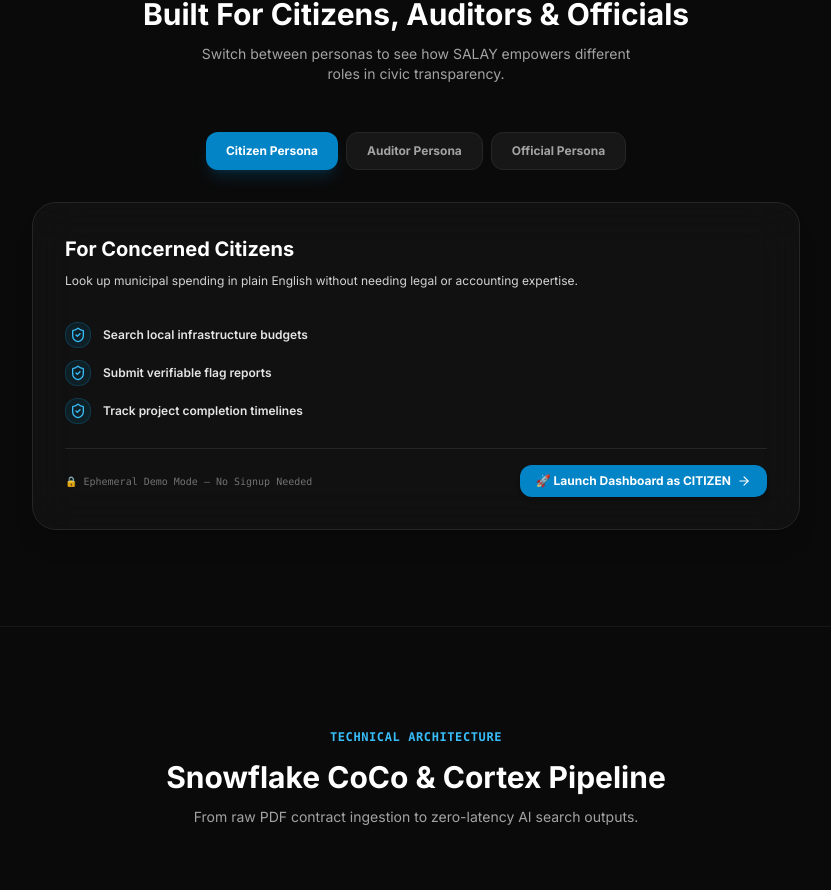
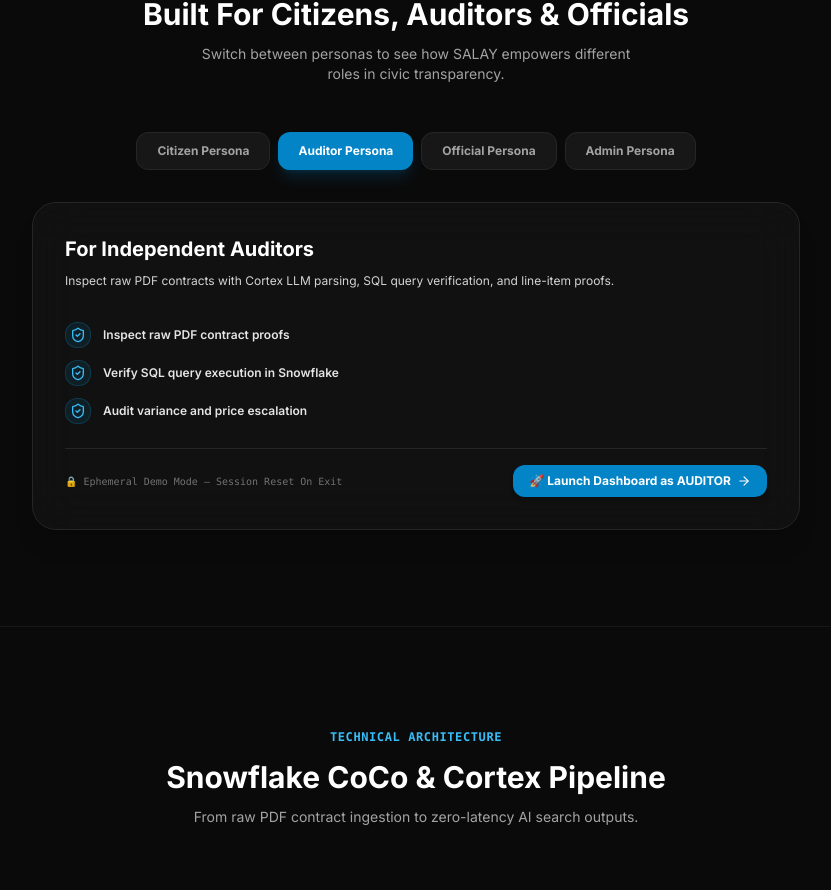
Before and after one commit to zneright/salay, a React (Vite) app in the folder frontend/: page / in a window 1280 px wide. Shown: the part 1652-2542 px from the top of the page, without its empty margins (224-1055 px from the left). Built offline with nearby package versions, Linux system fonts and the light colour scheme; no server answers.

Commit message:
feat: add Administrator persona to demo mode launchers & enforce session-isolated ephemeral sandbox

```diff
--- a/frontend/src/components/ui/JudgeModeBar.tsx
+++ b/frontend/src/components/ui/JudgeModeBar.tsx
@@ -41,6 +41,7 @@
                 }}
                 className="bg-neutral-950 text-emerald-400 border border-neutral-700 px-2 py-0.5 rounded text-[11px] font-bold cursor-pointer focus:outline-none"
               >
+                <option value="Administrator">⚡ Administrator (Full Control)</option>
                 <option value="Auditor">🕵️ Auditor (Full Proof Access)</option>
                 <option value="Government Official">🏛️ Government Official</option>
                 <option value="Citizen">👤 Citizen Persona</option>
--- a/frontend/src/components/ui/Navbar.tsx
+++ b/frontend/src/components/ui/Navbar.tsx
@@ -69,6 +69,16 @@
               <div className="px-3 py-1.5 border-b border-neutral-800 text-[10px] font-mono text-neutral-400 font-bold uppercase">
                 Select Judge Role (Instant Access)
               </div>
+              <button
+                onClick={() => {
+                  loginAsDemo('Administrator');
+                  navigate('/dashboard');
+                }}
+                className="w-full text-left px-3 py-2 rounded-lg hover:bg-neutral-800 text-neutral-200 hover:text-amber-400 font-medium flex items-center justify-between"
+              >
+                <span>⚡ Administrator Persona</span>
+                <span className="text-[10px] text-amber-400 font-mono font-bold">Admin Control</span>
+              </button>
               <button
                 onClick={() => {
                   loginAsDemo('Auditor');
--- a/frontend/src/pages/Landing.tsx
+++ b/frontend/src/pages/Landing.tsx
@@ -23,9 +23,9 @@
   const navigate = useNavigate();
   const [activeFaq, setActiveFaq] = useState<number | null>(null);
   const [selectedPrompt, setSelectedPrompt] = useState<number>(0);
-  const [activePersona, setActivePersona] = useState<'citizen' | 'auditor' | 'official'>('citizen');
+  const [activePersona, setActivePersona] = useState<'citizen' | 'auditor' | 'official' | 'admin'>('auditor');
 
-  const handleLaunchDemo = (roleName: 'Auditor' | 'Government Official' | 'Citizen' = 'Auditor') => {
+  const handleLaunchDemo = (roleName: 'Auditor' | 'Government Official' | 'Citizen' | 'Administrator' = 'Auditor') => {
     loginAsDemo(roleName);
     navigate('/dashboard');
   };
@@ -78,6 +78,11 @@
       title: 'For Public Officials',
       desc: 'Monitor department allocations in real-time with automated CoCo CLI status reports and alerts.',
       highlights: ['Real-time budget outlay dashboards', 'Automated CoCo CLI status tracking', 'Cross-department expenditure summaries']
+    },
+    admin: {
+      title: 'For System Administrators',
+      desc: 'Full governance control over Snowflake CoCo CLI agents, database schemas, and Cortex LLM pipelines.',
+      highlights: ['Manage Snowflake stages & CoCo agent pipelines', 'Control user roles and audit permissions', 'Monitor sub-millisecond query performance']
     }
   };
 
@@ -292,8 +297,8 @@
         </div>
 
         {/* Persona Tabs */}
-        <div className="flex justify-center space-x-2 mb-8">
-          {(['citizen', 'auditor', 'official'] as const).map((persona) => (
+        <div className="flex flex-wrap justify-center gap-2 mb-8">
+          {(['citizen', 'auditor', 'official', 'admin'] as const).map((persona) => (
             <button
               key={persona}
               onClick={() => setActivePersona(persona)}
@@ -327,13 +332,14 @@
           </div>
 
           <div className="pt-4 border-t border-neutral-800 flex items-center justify-between">
-            <span className="text-[10px] font-mono text-neutral-500">🔒 Ephemeral Demo Mode — No Signup Needed</span>
+            <span className="text-[10px] font-mono text-neutral-500">🔒 Ephemeral Demo Mode — Session Reset On Exit</span>
             <button
               onClick={() => {
-                const roleMap: Record<string, 'Citizen' | 'Auditor' | 'Government Official'> = {
+                const roleMap: Record<string, 'Citizen' | 'Auditor' | 'Government Official' | 'Administrator'> = {
                   citizen: 'Citizen',
                   auditor: 'Auditor',
-                  official: 'Government Official'
+                  official: 'Government Official',
+                  admin: 'Administrator'
                 };
                 handleLaunchDemo(roleMap[activePersona]);
               }}
```
